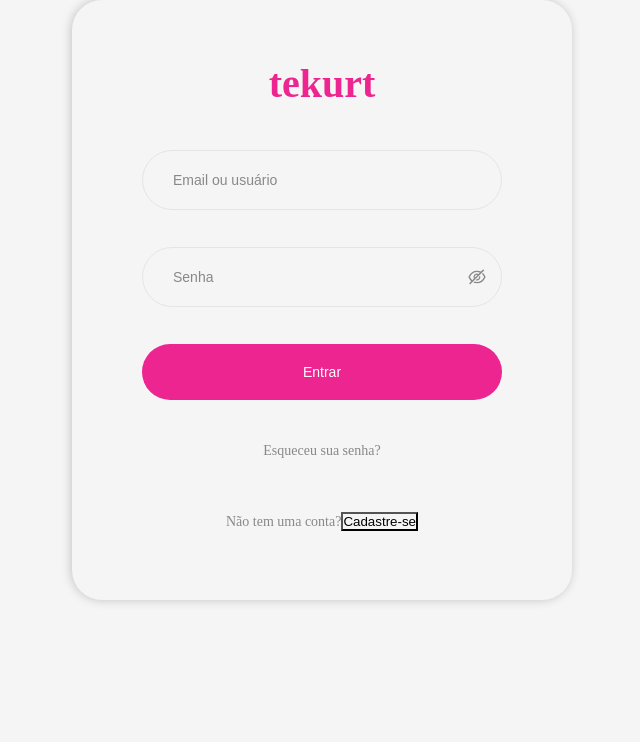
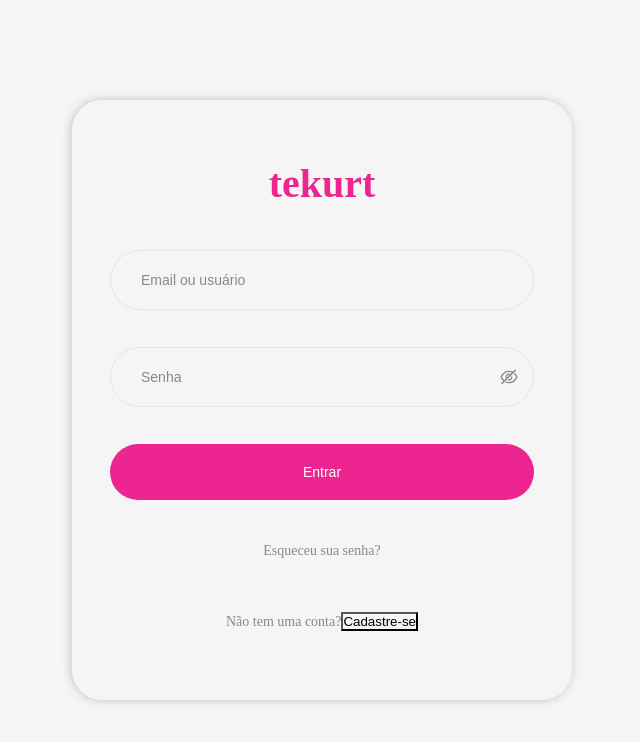
Before and after one commit to AdrianFadiga/Tekurt-Frontend, a React (Vite) app: page / in a window 1280 px wide. Shown: the top 742 px of the page, without its empty margins (318-958 px from the left). Built offline with nearby package versions, Linux system fonts and the light colour scheme.

Commit message:
feat/style: formulario de login

```diff
--- a/src/pages/Login/index.tsx
+++ b/src/pages/Login/index.tsx
@@ -15,13 +15,16 @@ function Login() {
 
   return (
     <LoginStyle>
-      <Logo />
-      <FormLogin />
+      <section className='cardLogin'>
+        <Logo />
+        <FormLogin />
 
-      <Span>Esqueceu sua senha?</Span>
+        <Span>Esqueceu sua senha?</Span>
 
-      <Span>Não tem uma conta?<button type="button" onClick={ handleOpenModal }>Cadastre-se</button></Span>
-      <ModalRegister ref={ modalRef }/>
+        <Span>Não tem uma conta?<button type="button" onClick={ handleOpenModal }>Cadastre-se</button></Span>
+        <ModalRegister ref={ modalRef }/>
+      </section>
+
     </LoginStyle>
   );
 }
--- a/src/pages/Login/style.tsx
+++ b/src/pages/Login/style.tsx
@@ -1,11 +1,19 @@
 import styled from 'styled-components';
 
 export const LoginStyle = styled.main`
+  height: 100vh;
+  display: flex;
+  width: 100%;
+  align-items: center;
+
+  .cardLogin {
     height: 600px;
     padding: 20px;
     display: flex;
     flex-direction: column;
+    width: 100%;
     justify-content: space-around;
+  }
 
   span:nth-of-type(2) {
     padding: 10px;
@@ -14,10 +22,13 @@ export const LoginStyle = styled.main`
   }
 
   @media(min-width: 500px) {
+    .cardLogin {
+      height: 600px;
       width: 500px;
-    padding: 38px 70px;
+      padding: 38px;
       border-radius: 30px;
       margin: 0 auto;
       box-shadow: -1px 0px 11px -1px #0000003d;
   }
+  }
 `;
```
Lines whose indentation alone changed are shown as unchanged.
